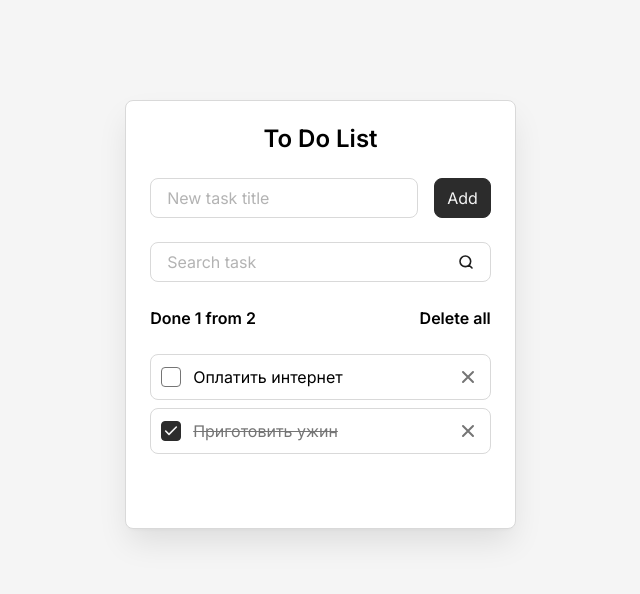
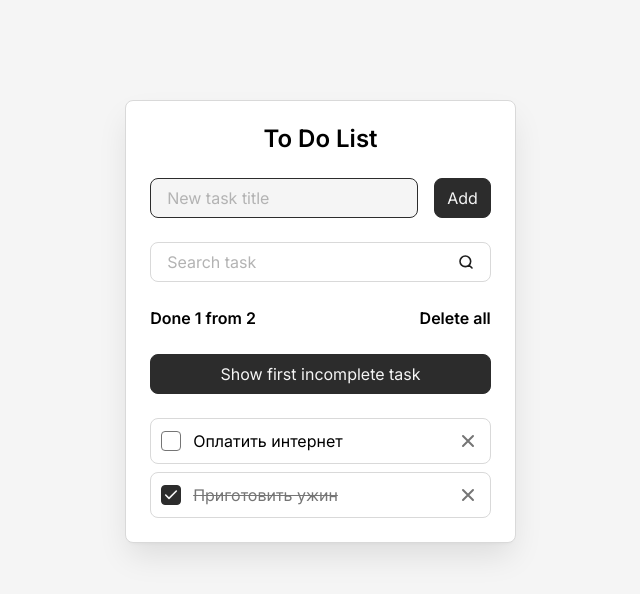
Before and after one commit to shatskisdimka/todo-react, a React (Vite) app: page / in a window 1280 px wide. Shown: the top 594 px of the page, without its empty margins (312-952 px from the left). Built offline with nearby package versions, Linux system fonts and the light colour scheme.

Commit message:
feat: add useRef-based DOM interactions, auto-focus behavior and “show first incomplete task” button

```diff
--- a/src/components/AddTaskForm.jsx
+++ b/src/components/AddTaskForm.jsx
@@ -2,7 +2,11 @@
 import Field from "./Field";
 
 const AddTaskForm = (props) => {
-  const { addTask, newTaskTitle, setNewTaskTitle } = props;
+  const { addTask,
+    newTaskTitle,
+    setNewTaskTitle,
+    newTaskInputRef,
+   } = props;
   const onSubmit = (event) => {
     event.preventDefault();
     addTask();
@@ -15,6 +19,7 @@
         id="new-task"
         value={newTaskTitle}
         onInput={(event) => setNewTaskTitle(event.target.value)}
+        ref={newTaskInputRef}
       />
       <Button type="submit">Add</Button>
     </form>
--- a/src/components/Button.jsx
+++ b/src/components/Button.jsx
@@ -1,8 +1,11 @@
 const Button = (props) => {
-  const { className = "", type = "button", children } = props;
+  const { className = "",
+    type = "button",
+    children,
+    onClick } = props;
 
   return (
-    <button className={`button ${className}`} type={type}>
+    <button className={`button ${className}`} type={type} onClick={onClick}>
       {children}
     </button>
   );
--- a/src/components/Field.jsx
+++ b/src/components/Field.jsx
@@ -6,6 +6,7 @@
     type = "text",
     value,
     onInput,
+    ref,
   } = props;
 
   return (
@@ -21,6 +22,7 @@
         type={type}
         value={value}
         onInput={onInput}
+        ref={ref}
       />
     </div>
   );
--- a/src/components/ToDo.jsx
+++ b/src/components/ToDo.jsx
@@ -1,8 +1,9 @@
-import { useState, useEffect, use } from "react";
+import { useState, useEffect, useRef } from "react";
 import AddTaskForm from "./AddTaskForm";
 import SearchTaskForm from "./SearchTaskForm";
 import ToDoInfo from "./ToDoInfo";
 import ToDoList from "./ToDoList";
+import Button from "./Button";
 
 const ToDo = () => {
   const [tasks, setTasks] = useState(() => {
@@ -20,6 +21,10 @@
 
   const [newTaskTitle, setNewTaskTitle] = useState("");
   const [searchQuery, setSearchQuery] = useState("");
+
+  const newTaskInputRef = useRef(null);
+  const firstIncompleteTaskRef = useRef(null);
+  const firstIncompleteTaskId = tasks.find(({ isDone }) => !isDone)?.id;
 
   const deleteAllTasks = () => {
     const isConfirmed = confirm("Are you sure?");
@@ -55,12 +60,17 @@
       setTasks([...tasks, newTask]);
       setNewTaskTitle("");
       setSearchQuery("");
+      newTaskInputRef.current.focus();
     }
   };
 
   useEffect(() => {
     localStorage.setItem("tasks", JSON.stringify(tasks));
   }, [tasks]);
+
+  useEffect(() => {
+    newTaskInputRef.current.focus();
+  }, []);
 
   const clearSearchQuery = searchQuery.trim().toLowerCase();
   const filteredTasks =
@@ -77,6 +87,7 @@
         addTask={addTask}
         newTaskTitle={newTaskTitle}
         setNewTaskTitle={setNewTaskTitle}
+        newTaskInputRef={newTaskInputRef}
       />
       <SearchTaskForm
         searchQuery={searchQuery}
@@ -87,9 +98,18 @@
         done={tasks.filter(({ isDone }) => isDone).length}
         onDeleteAllButtonClick={deleteAllTasks}
       />
+      <Button
+        onClick={() =>
+          firstIncompleteTaskRef.current?.scrollIntoView({ behavior: "smooth" })
+        }
+      >
+        Show first incomplete task
+      </Button>
       <ToDoList
         tasks={tasks}
         filteredTasks={filteredTasks}
+        firstIncompleteTaskRef={firstIncompleteTaskRef}
+        firstIncompleteTaskId={firstIncompleteTaskId}
         onDeleteTaskButtonClick={deleteTask}
         onTaskCompleteChange={toggleTaskComplete}
       />
--- a/src/components/ToDoItem.jsx
+++ b/src/components/ToDoItem.jsx
@@ -4,11 +4,12 @@
     id = "",
     title,
     isDone,
+    ref,
     onDeleteTaskButtonClick,
     onTaskCompleteChange,
   } = props;
   return (
-    <li className={`todo-item ${className}`}>
+    <li className={`todo-item ${className}`} ref={ref}>
       <input
         className="todo-item__checkbox"
         id={id}
--- a/src/components/ToDoList.jsx
+++ b/src/components/ToDoList.jsx
@@ -4,6 +4,8 @@
   const {
     tasks = [],
     filteredTasks,
+    firstIncompleteTaskRef,
+    firstIncompleteTaskId,
     onDeleteTaskButtonClick,
     onTaskCompleteChange,
   } = props;
@@ -25,6 +27,9 @@
         <ToDoItem
           className="todo__item"
           key={task.id}
+          ref={
+            task.id === firstIncompleteTaskId ? firstIncompleteTaskRef : null
+          }
           onDeleteTaskButtonClick={onDeleteTaskButtonClick}
           onTaskCompleteChange={onTaskCompleteChange}
           {...task}
```
